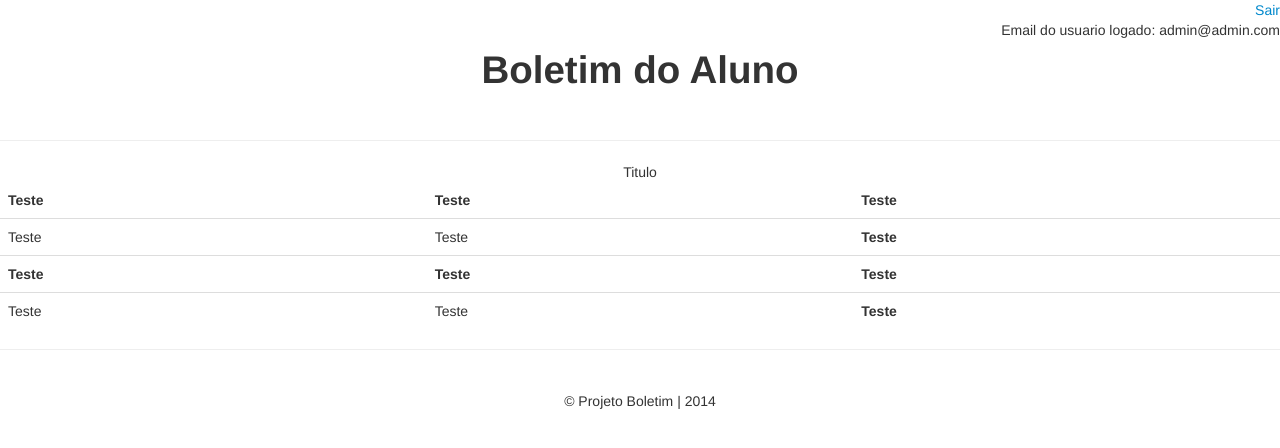
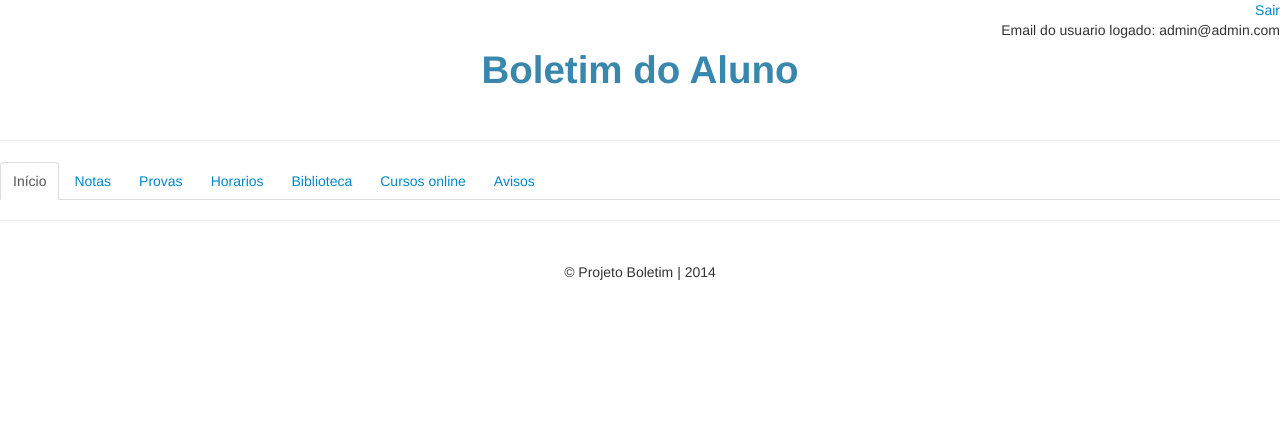
Before and after one commit to Vinijs/g1_trabalho, a Django app: page /dashboard/ in a window 1280 px wide. Shown: the top 448 px of the page. Run offline with Django 3.2, Linux system fonts and the light colour scheme; a user stored in the database is signed in; parts of the project's set-up code (start-up, migrations or seed data) failed here and were passed over; some libraries are stand-ins or nearby versions.

Commit message:
michel commit 13

```diff
--- a/projeto_Boletim/projeto_Boletim/urls.py
+++ b/projeto_Boletim/projeto_Boletim/urls.py
@@ -9,6 +9,8 @@ urlpatterns = patterns('usuarios.views',
     url(r'^dashboard/$', 'dashboard'),
     url(r'^cadastro/$', 'cadastro'),
 
+
+
     url(r'^cadastro_validar/$', 'cadastro_validar'),
     url(r'^token/(?P<numero>\d+)/$', 'token'),
 
--- a/projeto_Boletim/usuarios/templates/dashboard.html
+++ b/projeto_Boletim/usuarios/templates/dashboard.html
@@ -3,47 +3,30 @@
   <head>
     <meta charset="utf-8">
      <link href="{{ STATIC_URL }}bootstrap/css/bootstrap.min.css" rel="stylesheet">
+
        <title>Projeto-Boletim</title>
 
   </head>
     <body>
         <div align="right"><a href="/logoff/">Sair</a></div>
         <div align="right">Email do usuario logado: {{ user.email }}</div>
-        <div align="center"><h1>Boletim do Aluno</h1></div>
+        <div align="center"><h1><p class="text-info">Boletim do Aluno</p></h1></div>
 
 <br />
 <hr>
-            <table class="table table-hover">
-                <caption>Titulo</caption>
-                    <thead>
-                    <tr>
-                        <th>Teste</th>
-                        <th>Teste</th>
-                        <th>Teste</th>
-                    </tr>
-                    </thead>
-                    <tbody>
-                    <tr>
-                        <td>Teste</td>
-                        <td>Teste</td>
-                        <th>Teste</th>
-                    </tr>
-                    </tbody>
-                     <thead>
-                    <tr>
-                        <th>Teste</th>
-                        <th>Teste</th>
-                        <th>Teste</th>
-                    </tr>
-                    </thead>
-                    <tbody>
-                    <tr>
-                        <td>Teste</td>
-                        <td>Teste</td>
-                        <th>Teste</th>
-                    </tr>
-                    </tbody>
-            </table>
+       <ul class="nav nav-tabs">
+    <li class="active">
+    <a href="#">Início</a>
+    </li>
+    <li><a href="#">Notas</a></li>
+    <li><a href="#">Provas</a></li>
+    <li><a href="#">Horarios</a></li>
+    <li><a href="#">Biblioteca</a></li>
+    <li><a href="#">Cursos online</a></li>
+    <li><a href="/avisos.html/">Avisos</a></li>
+    </ul>
+
+
 
 
 
```
Also changed, not shown: projeto_Boletim/core/static/bootstrap/img/nota.jpg (added), projeto_Boletim/db.sqlite3, projeto_Boletim/usuarios/forms.py (line endings or trailing spaces), projeto_Boletim/usuarios/templates/avisos.html (added), projeto_Boletim/usuarios/views.py (line endings or trailing spaces), 3 other files.
